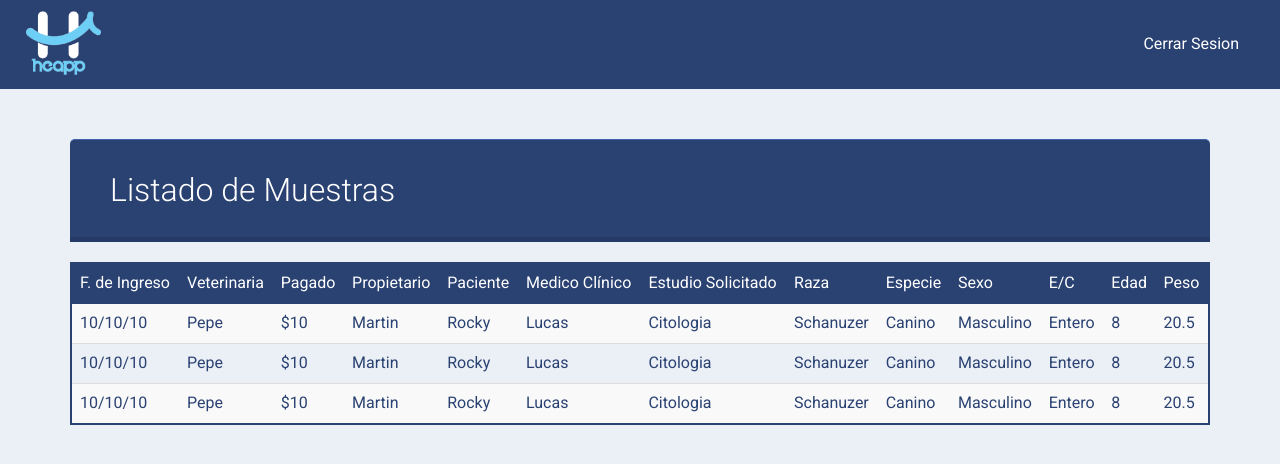
After one commit to tomascausa/seminario_tpo, a PHP site: page /lista-muestras.php in a window 1280 px wide. The commit adds this page. Shown: the top 464 px of the page. Run offline with PHP 8.4, Linux system fonts and the light colour scheme; some libraries are stand-ins or nearby versions.

Commit message:
lista-muestras

```diff
--- a/assets/css/main.css
+++ b/assets/css/main.css
@@ -119,6 +119,10 @@ em.state-error {
   color: #E46B66;
   font-size: 0.85em; }
 
+.divider-20 {
+  padding-top: 10px;
+  padding-bottom: 10px; }
+
 /*-------------------------------
 		2.-MODULES
 --------------------------------*/
@@ -161,4 +165,17 @@ em.state-error {
   .navbar .cerrar-sesion {
     margin-top: 8px; }
 
+.lista-muestras {
+  margin-top: 50px; }
+  .lista-muestras table {
+    border: 2px solid #2a4272; }
+    .lista-muestras table th, .lista-muestras table td {
+      font-family: "Roboto", Arial, Helvetica, sans-serif;
+      color: #2a4272; }
+    .lista-muestras table thead {
+      background-color: #2a4272; }
+      .lista-muestras table thead tr th {
+        border-bottom: 2px solid #2a4272;
+        color: #fff; }
+
 /*# sourceMappingURL=main.css.map */
--- a/assets/sass/_elements.scss
+++ b/assets/sass/_elements.scss
@@ -101,3 +101,8 @@ em{
         font-size: 0.85em;
     }
 }
+
+.divider-20{
+    padding-top: 10px;
+    padding-bottom: 10px;
+}
--- a/assets/sass/_moduls.scss
+++ b/assets/sass/_moduls.scss
@@ -81,3 +81,31 @@
     }
 }
 //============ end navbar ===========//
+
+
+
+//================ table ===============//
+.lista-muestras{
+    margin-top: 50px;
+
+    table{
+        border: 2px solid $blue;
+
+        th, td{
+            font-family: "Roboto", Arial, Helvetica, sans-serif;
+            color: $blue;
+        }
+
+        thead{
+            background-color: $blue;
+
+            tr{
+                th{
+                    border-bottom: 2px solid $blue;
+                    color: $white;
+                }
+            }
+        }
+    }
+}
+//============== end table =============//
--- /dev/null
+++ b/lista-muestras.php
@@ -0,0 +1,111 @@
+<?php
+	include('header.php');
+?>
+    <nav class="navbar navbar-default">
+        <div class="container-fluid">
+            <div class="navbar-header">
+                <button type="button" class="navbar-toggle collapsed" data-toggle="collapse" data-target="#bs-example-navbar-collapse-1" aria-expanded="false">
+                    <span class="sr-only">Toggle navigation</span>
+                    <span class="icon-bar"></span>
+                    <span class="icon-bar"></span>
+                    <span class="icon-bar"></span>
+                </button>
+                <img src="assets/images/logo.png" class="logo" alt="Logo HeApp"/>
+            </div>
+
+            <div class="collapse navbar-collapse" id="bs-example-navbar-collapse-1">
+                <ul class="nav navbar-nav navbar-right">
+                    <li><a href="index.php" class="cerrar-sesion">Cerrar Sesion</a></li>
+                </ul>
+            </div>
+        </div>
+    </nav>
+
+
+
+    <div class="container lista-muestras">
+
+        <div id="login">
+    		<div class="smart-forms login">
+    			<div class="form-header header-primary Aligner">
+    				<h4><i class="fa-list-alt Aligner-item"></i>Listado de Muestras</h4>
+    			</div>
+    		</div>
+    	</div>
+
+        <div class="divider-20"></div>
+
+        <div class="row">
+            <div class="col-md-12">
+                <table class="table table-striped">
+                    <thead>
+                        <tr>
+                            <th>F. de Ingreso</th>
+                            <th>Veterinaria</th>
+                            <th>Pagado</th>
+                            <th>Propietario</th>
+                            <th>Paciente</th>
+                            <th>Medico Clínico</th>
+                            <th>Estudio Solicitado</th>
+                            <th>Raza</th>
+                            <th>Especie</th>
+                            <th>Sexo</th>
+                            <th>E/C</th>
+                            <th>Edad</th>
+                            <th>Peso</th>
+                        </tr>
+                    </thead>
+                    <tbody>
+                        <tr>
+                            <td>10/10/10</td>
+                            <td>Pepe</td>
+                            <td>$10</td>
+                            <td>Martin</td>
+                            <td>Rocky</td>
+                            <td>Lucas</td>
+                            <td>Citologia</td>
+                            <td>Schanuzer</td>
+                            <td>Canino</td>
+                            <td>Masculino</td>
+                            <td>Entero</td>
+                            <td>8</td>
+                            <td>20.5</td>
+                        </tr>
+                        <tr>
+                            <td>10/10/10</td>
+                            <td>Pepe</td>
+                            <td>$10</td>
+                            <td>Martin</td>
+                            <td>Rocky</td>
+                            <td>Lucas</td>
+                            <td>Citologia</td>
+                            <td>Schanuzer</td>
+                            <td>Canino</td>
+                            <td>Masculino</td>
+                            <td>Entero</td>
+                            <td>8</td>
+                            <td>20.5</td>
+                        </tr>
+                        <tr>
+                            <td>10/10/10</td>
+                            <td>Pepe</td>
+                            <td>$10</td>
+                            <td>Martin</td>
+                            <td>Rocky</td>
+                            <td>Lucas</td>
+                            <td>Citologia</td>
+                            <td>Schanuzer</td>
+                            <td>Canino</td>
+                            <td>Masculino</td>
+                            <td>Entero</td>
+                            <td>8</td>
+                            <td>20.5</td>
+                        </tr>
+                    </tbody>
+                </table>
+            </div>
+        </div>
+    </div>
+<?php
+	include('footer.php');
+?>
```
Also changed, not shown: 1 other file.
